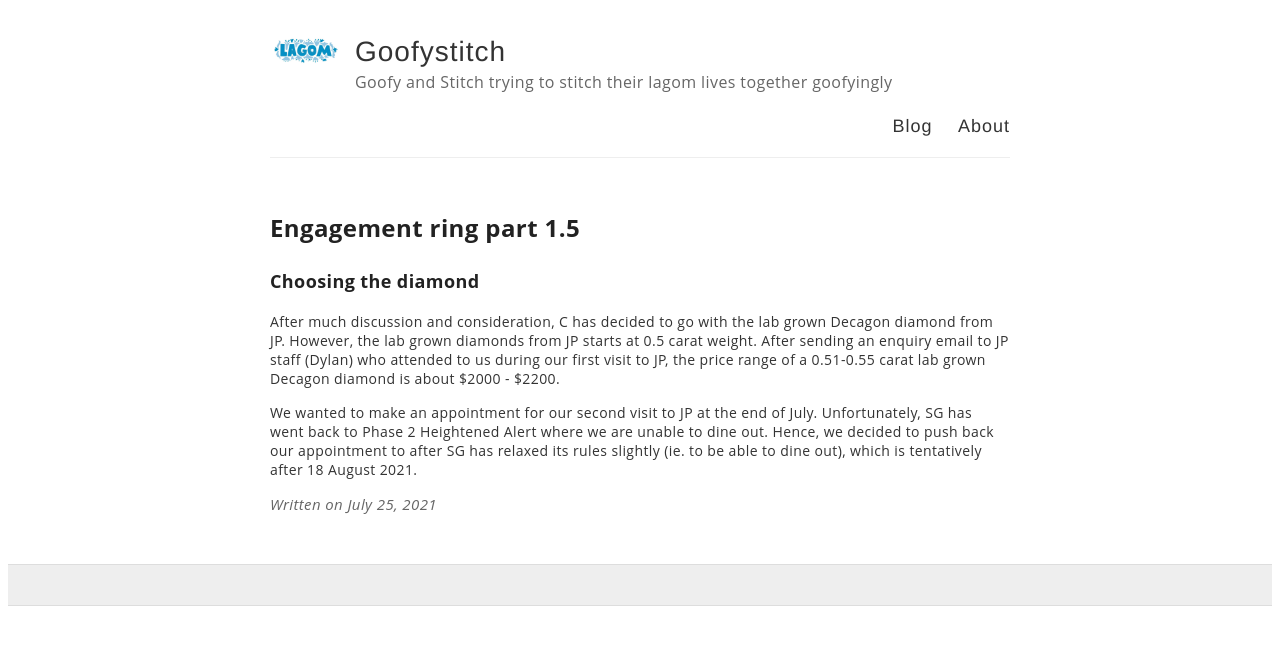
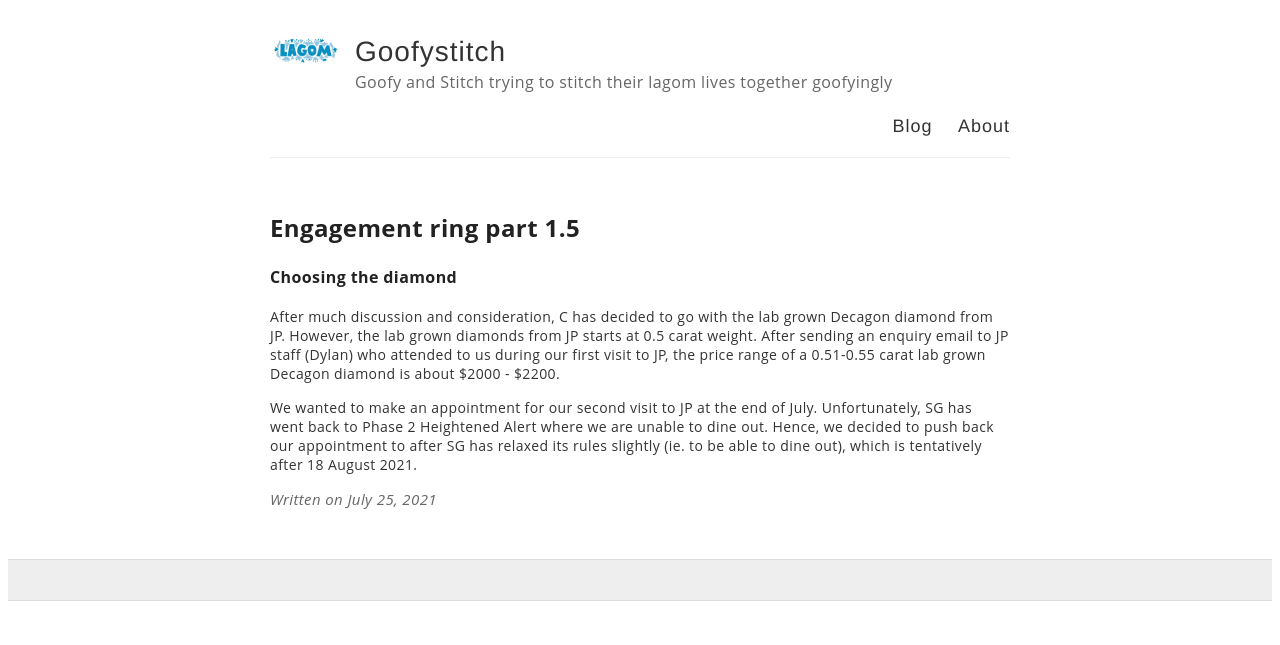
Before and after one commit to ourcarus/casadelagom, a Jekyll site: the page built from _posts/2021-07-25-Engagement Ring Part 1.5.md, in a window 1280 px wide. Shown: the top 645 px of the page. Built offline with Jekyll 4.4.1, drawn with Linux system fonts in a browser that asks for light colours; our own code applies the rules of GitHub Pages for plain Markdown files.

```diff
--- a/_posts/2021-07-25-Engagement Ring Part 1.5.md
+++ b/_posts/2021-07-25-Engagement Ring Part 1.5.md
@@ -1,7 +1,7 @@
 ---
 published: true
 ---
-## Choosing the diamond
+### Choosing the diamond
 
 After much discussion and consideration, C has decided to go with the lab grown Decagon diamond from JP. However, the lab grown diamonds from JP starts at 0.5 carat weight. After sending an enquiry email to JP staff (Dylan) who attended to us during our first visit to JP, the price range of a 0.51-0.55 carat lab grown Decagon diamond is about $2000 - $2200.
 
```
